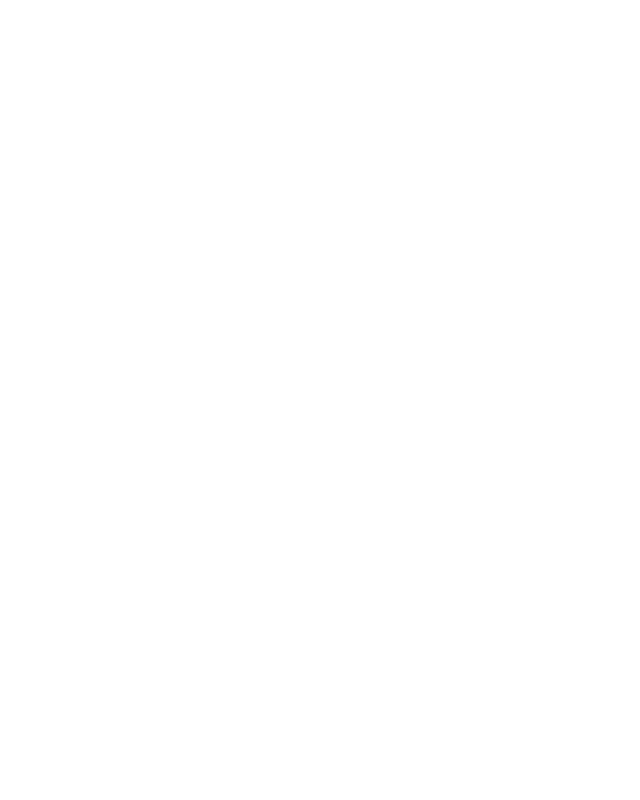
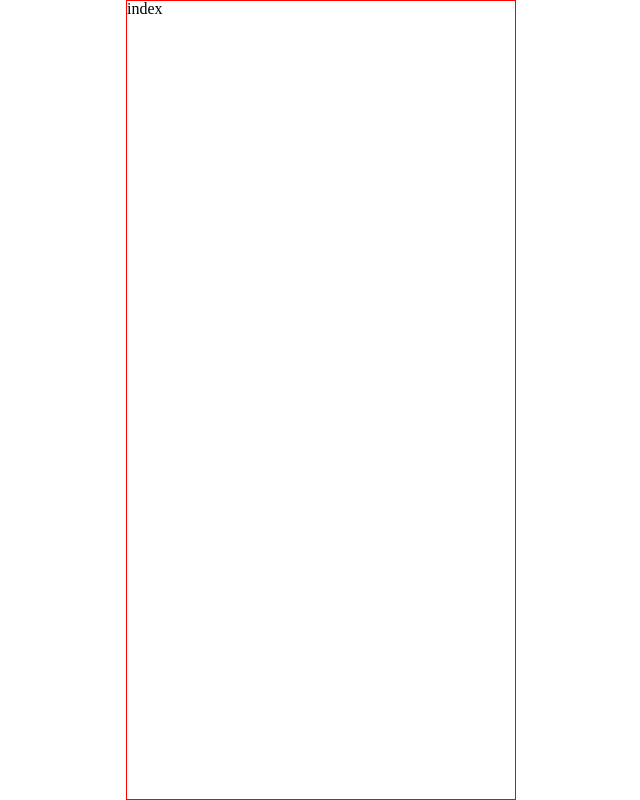
Before and after one commit to BreadGood-22/frontend, a React (Create React App) app: page /signup in a window 1280 px wide. Shown: the whole page, without its empty margins (319-959 px from the left). Built offline with nearby package versions, Linux system fonts and the light colour scheme; a web font is replaced by a local one.

Commit message:
feat: 공통 레이아웃 추가 #5

```diff
--- a/package.json
+++ b/package.json
@@ -8,6 +8,7 @@
     "@testing-library/user-event": "^13.5.0",
     "react": "^18.2.0",
     "react-dom": "^18.2.0",
+    "react-router-dom": "^6.4.5",
     "react-scripts": "5.0.1",
     "styled-components": "^5.3.6",
     "styled-reset": "^4.4.4",
--- a/src/App.js
+++ b/src/App.js
@@ -1,12 +1,23 @@
 import { ThemeProvider } from 'styled-components';
+import { useEffect } from 'react';
 import GlobalStyles from './style/globalStyles';
 import theme from './style/theme';
+import Router from './router/Router';
 
 function App() {
+  function setScreenSize() {
+    const vh = window.innerHeight * 0.01;
+
+    document.documentElement.style.setProperty('--vh', `${vh}px`);
+  }
+  useEffect(() => {
+    setScreenSize();
+  });
   return (
     <div className='App'>
       <ThemeProvider theme={theme}>
         <GlobalStyles />
+        <Router />
       </ThemeProvider>
     </div>
   );
--- /dev/null
+++ b/src/components/Layout/index.jsx
@@ -0,0 +1,13 @@
+import { Outlet } from 'react-router-dom';
+import React from 'react';
+import * as S from './style';
+
+function Layout() {
+  return (
+    <S.Container>
+      <Outlet />
+    </S.Container>
+  );
+}
+
+export { Layout };
--- /dev/null
+++ b/src/components/Layout/style.js
@@ -0,0 +1,8 @@
+import styled from 'styled-components';
+
+export const Container = styled.div`
+  width: 390px;
+  height: calc(var(--vh, 1vh) * 100);
+  margin: 0 auto;
+  border: 1px solid red;
+`;
--- /dev/null
+++ b/src/pages/SignUp/index.jsx
@@ -0,0 +1,7 @@
+import React from 'react';
+
+function SignUp() {
+  return <div>index</div>;
+}
+
+export { SignUp };
--- /dev/null
+++ b/src/router/Router.jsx
@@ -0,0 +1,18 @@
+import React from 'react';
+import { BrowserRouter, Routes, Route } from 'react-router-dom';
+import { Layout } from '../components/Layout';
+import { SignUp } from '../pages/SignUp';
+
+function Router() {
+  return (
+    <BrowserRouter>
+      <Routes>
+        <Route path='/' element={<Layout />}>
+          <Route path='signup' element={<SignUp />} />
+        </Route>
+      </Routes>
+    </BrowserRouter>
+  );
+}
+
+export default Router;
--- a/src/style/globalStyles.jsx
+++ b/src/style/globalStyles.jsx
@@ -4,6 +4,10 @@
 
 const GlobalStyles = createGlobalStyle`
   ${reset}
+
+  :root {
+       --vh: 100%;
+  }
 
   .sr-only {
     position: absolute;
```
Also changed, not shown: src/pages/SignUp/style.js (added), 1 other file (tests, documents, lock files or other folders).
